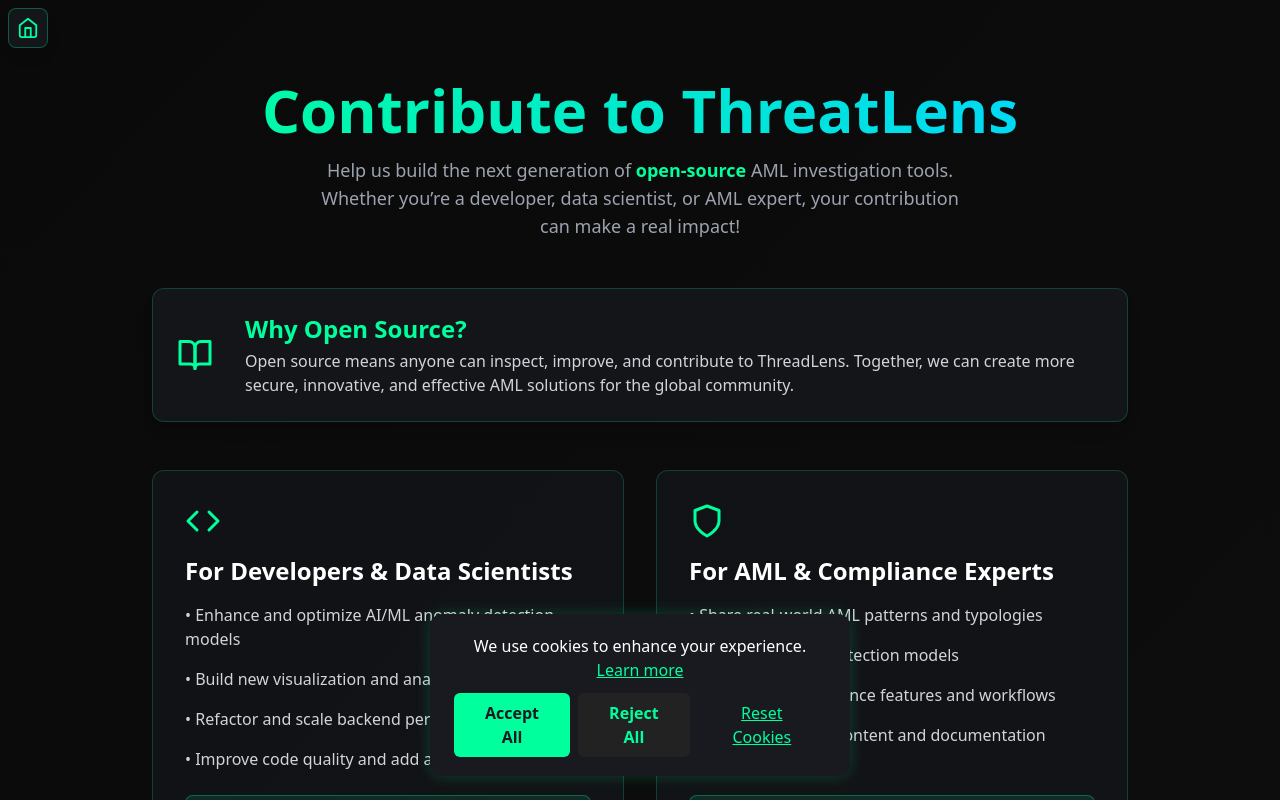
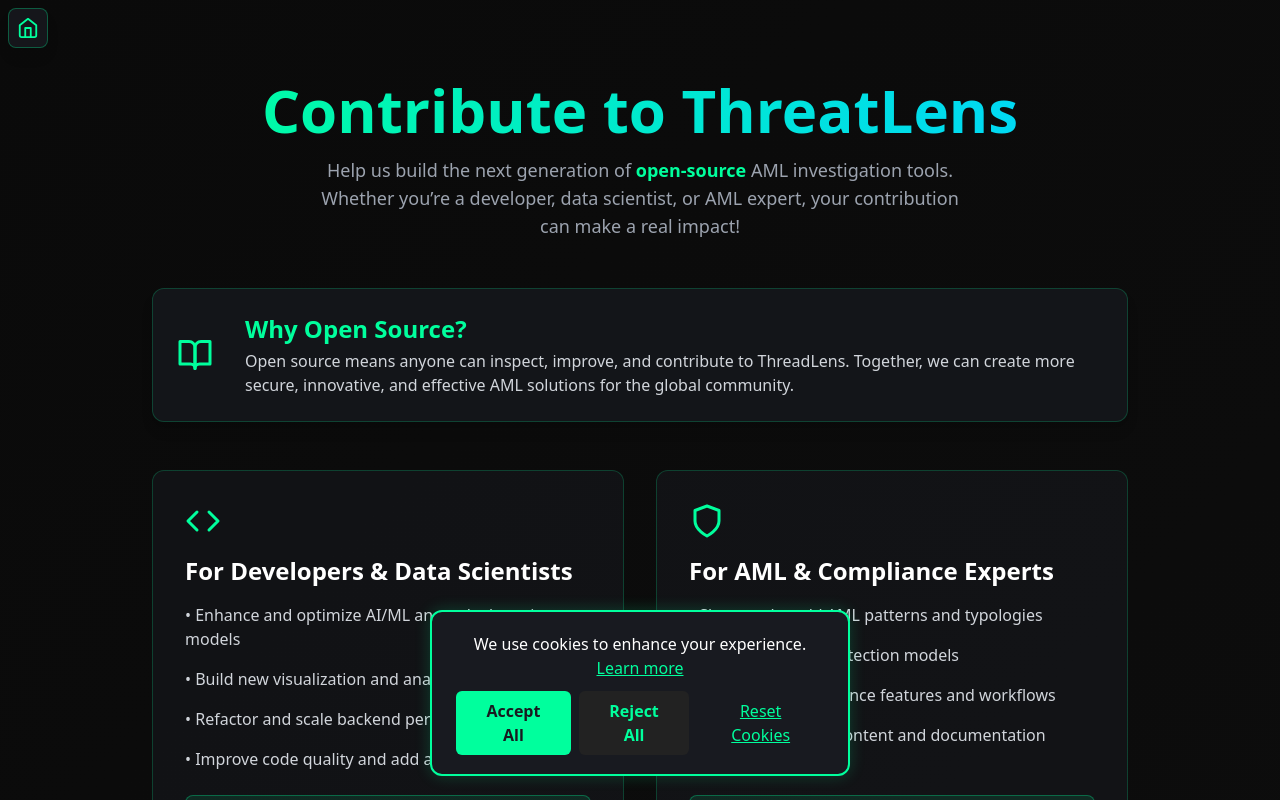
Before and after one commit to innovatewithkishlay/BankLayerTracker, a React (Vite) app in the folder frontend/: page /contribute in a window 1280 px wide. Shown: the top 800 px of the page. Built offline with nearby package versions, Linux system fonts and the light colour scheme; no server answers.

Commit message:
made the border dark neon for better visual

```diff
--- a/frontend/src/components/UI/CookieBanner.tsx
+++ b/frontend/src/components/UI/CookieBanner.tsx
@@ -8,6 +8,7 @@ export default function CookieBanner() {
   const [show, setShow] = useState(false);
   const [leaving, setLeaving] = useState(false);
 
+  // Delay the appearance by 1.5 seconds
   useEffect(() => {
     if (consent === "undecided") {
       const timer = setTimeout(() => setShow(true), 1500);
@@ -62,6 +63,7 @@ export default function CookieBanner() {
             color: "#fff",
             padding: "1.2rem 1.5rem",
             borderRadius: "12px",
+            border: "2px solid #00FF9D",
             boxShadow: "0 0 16px #00ff9d33",
             zIndex: 1000,
             display: "flex",
```
